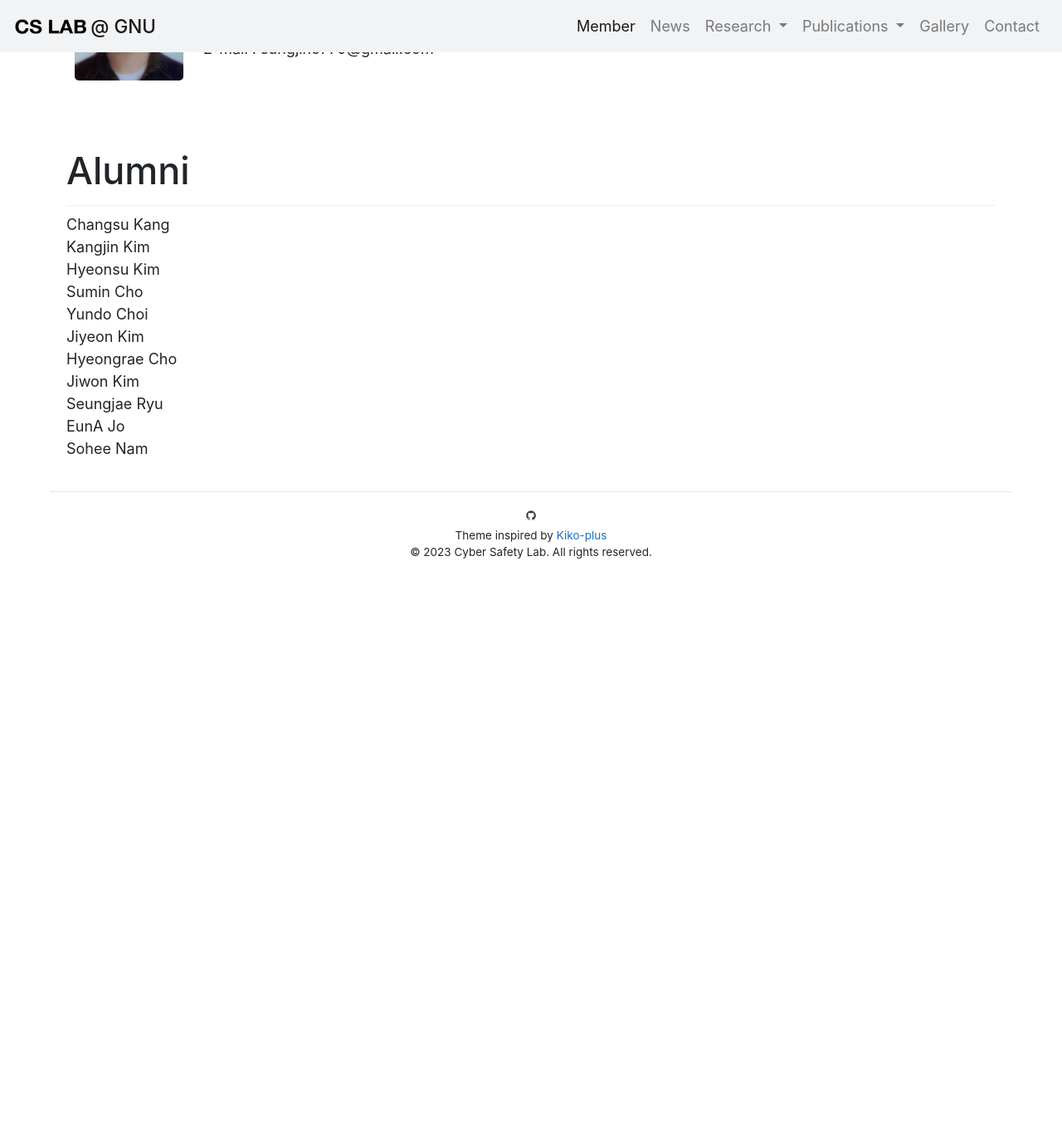
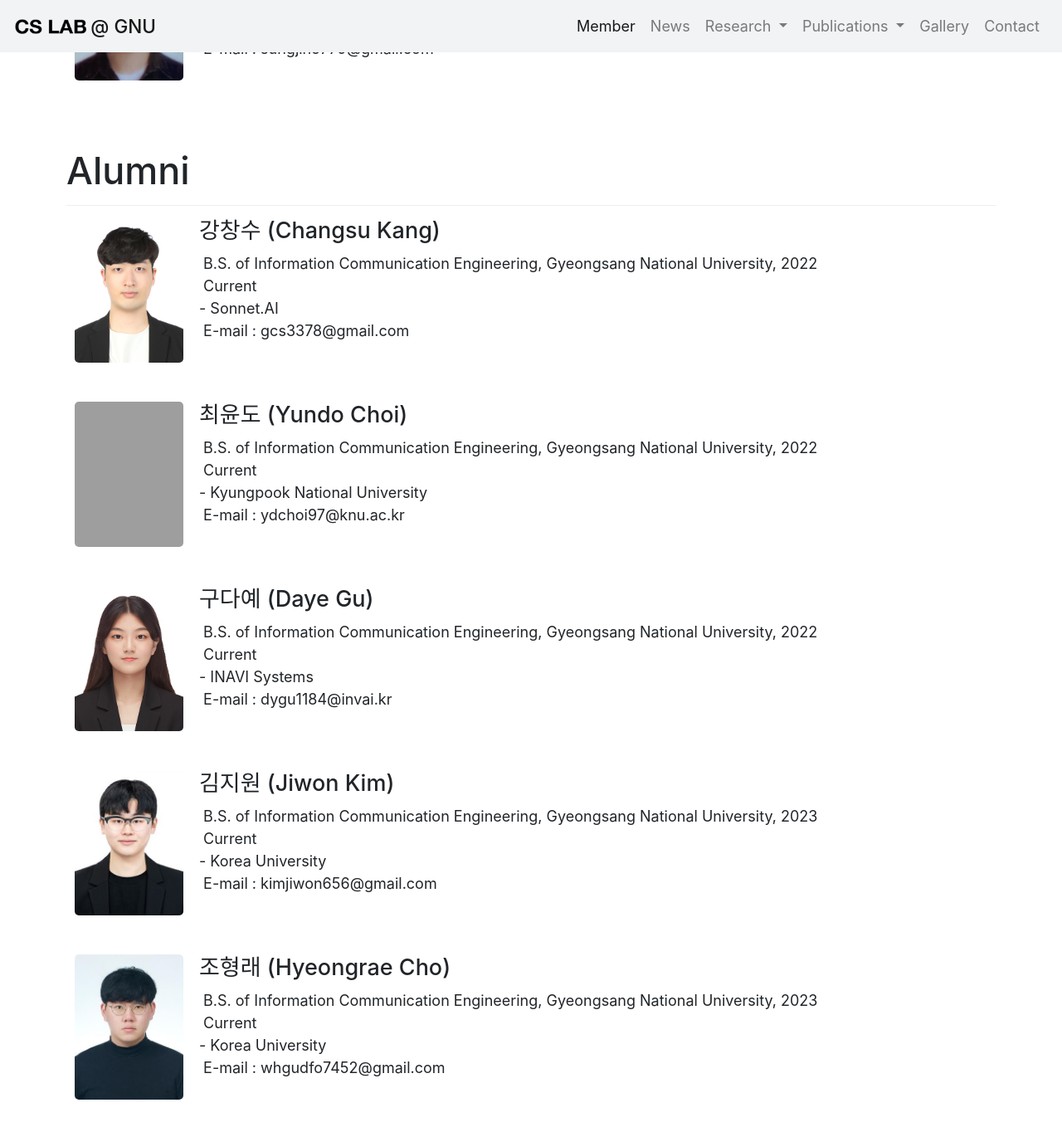
Before and after one commit to LEEJUH0/LEEJUH0.github.io, a Jekyll site: the page built from member/members.html, in a window 1280 px wide and 1400 px high, scrolled down 3985 px. Shown: the top 1364 px of the window at 83% size. Built offline with Jekyll 4.4.1, drawn with Linux system fonts in a browser that asks for light colours; some web fonts are replaced; before the commit the page ends 4688 px from its top, so only the background shows below that; grey boxes are pictures that could not be loaded.

Commit message:
Update members.html

```diff
--- a/member/members.html
+++ b/member/members.html
@@ -292,7 +292,6 @@ permalink: /member/members/
 		</tr>
 	</table>
 
-
 	<table>
 		<tr valign="top">
 			<td width="150px"><img align="left" width="150px" height="175px" src="/member_image/seongjinson.jpg" />
@@ -313,17 +312,100 @@ permalink: /member/members/
 	</table>
 	<br>
 	<h1>Alumni</h1>
-	Changsu Kang<br>
-	Kangjin Kim<br>
-	Hyeonsu Kim<br>
-	Sumin Cho<br>
-	Yundo Choi<br>
-	Jiyeon Kim<br>
-	Hyeongrae Cho<br>
-	Jiwon Kim<br>
-	Seungjae Ryu<br>
-	EunA Jo<br>
-	Sohee Nam<br>
+	<table>
+		<tr valign="top">
+			<td width="150px"><img align="left" width="150px" height="175px" src="/member_image/changsukang.jpg" />
+			</td>
+			<td>
+				<ul>
+					<h4>강창수 (Changsu Kang)</h4>
+					&nbsp;B.S. of Information Communication Engineering, Gyeongsang National University, 2022
+					<br>
+					&nbsp;Current
+					<br>
+					- Sonnet.AI
+					<br>
+					&nbsp;E-mail : gcs3378@gmail.com
+				</ul>
+			</td>
+		</tr>
+	</table>
+
+	<table>
+		<tr valign="top">
+			<td width="150px"><img align="left" width="150px" height="175px" src="/member_image/yundochoi.jpg" />
+			</td>
+			<td>
+				<ul>
+					<h4>최윤도 (Yundo Choi)</h4>
+					&nbsp;B.S. of Information Communication Engineering, Gyeongsang National University, 2022
+					<br>
+					&nbsp;Current
+					<br>
+					- Kyungpook National University
+					<br>
+					&nbsp;E-mail : ydchoi97@knu.ac.kr
+				</ul>
+			</td>
+		</tr>
+	</table>
+
+	<table>
+		<tr valign="top">
+			<td width="150px"><img align="left" width="150px" height="175px" src="/member_image/dayegu.jpg" />
+			</td>
+			<td>
+				<ul>
+					<h4>구다예 (Daye Gu)</h4>
+					&nbsp;B.S. of Information Communication Engineering, Gyeongsang National University, 2022
+					<br>
+					&nbsp;Current
+					<br>
+					- INAVI Systems
+					<br>
+					&nbsp;E-mail : dygu1184@invai.kr
+				</ul>
+			</td>
+		</tr>
+	</table>
+
+	<table>
+		<tr valign="top">
+			<td width="150px"><img align="left" width="150px" height="175px" src="/member_image/jiwonkim.jpg" />
+			</td>
+			<td>
+				<ul>
+					<h4>김지원 (Jiwon Kim)</h4>
+					&nbsp;B.S. of Information Communication Engineering, Gyeongsang National University, 2023
+					<br>
+					&nbsp;Current
+					<br>
+					- Korea University
+					<br>
+					&nbsp;E-mail : kimjiwon656@gmail.com
+				</ul>
+			</td>
+		</tr>
+	</table>
+
+	<table>
+		<tr valign="top">
+			<td width="150px"><img align="left" width="150px" height="175px" src="/member_image/hyeongraecho.jpg" />
+			</td>
+			<td>
+				<ul>
+					<h4>조형래 (Hyeongrae Cho)</h4>
+					&nbsp;B.S. of Information Communication Engineering, Gyeongsang National University, 2023
+					<br>
+					&nbsp;Current
+					<br>
+					- Korea University
+					<br>
+					&nbsp;E-mail : whgudfo7452@gmail.com
+				</ul>
+			</td>
+		</tr>
+	</table>
 </body>
 
 </html>
```
